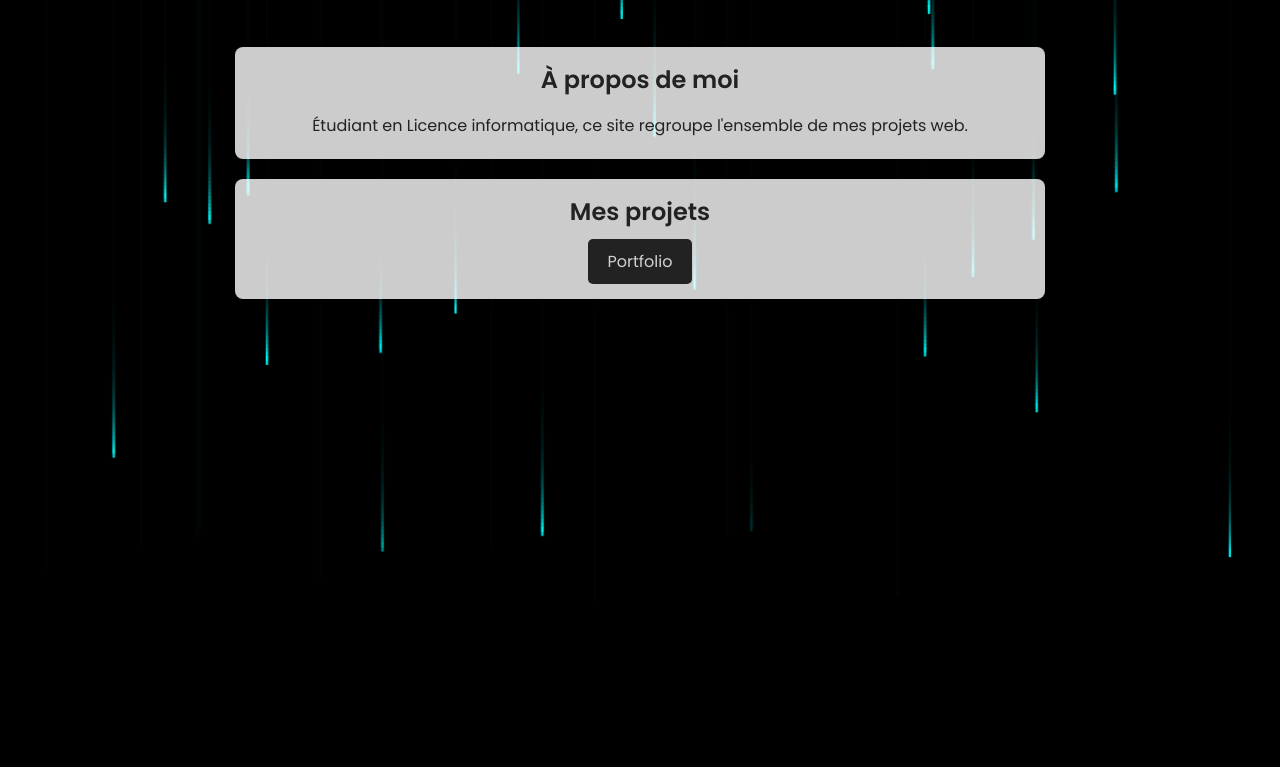
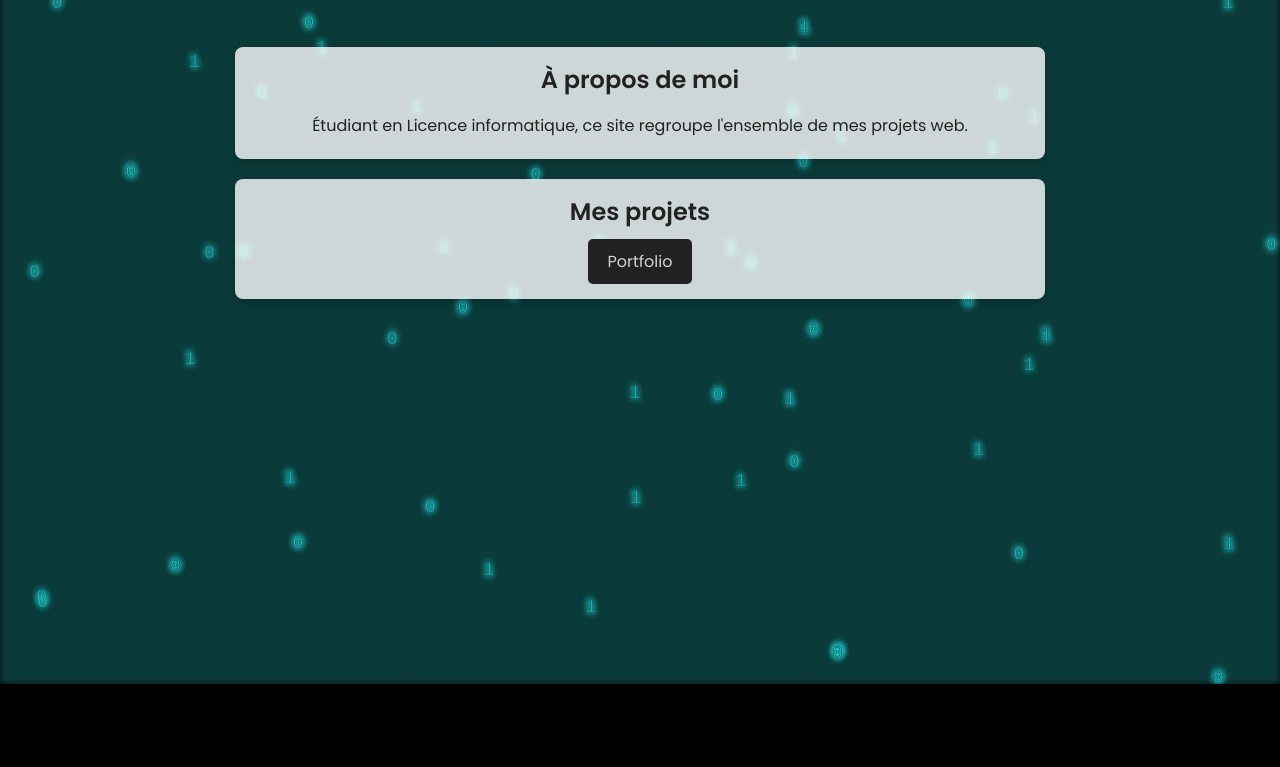
Before and after one commit to dpolutele/dpolutele.github.io, a plain HTML site: page index.html in a window 1280 px wide. Shown: the part 116-883 px from the top of the page. Drawn offline with Linux system fonts and the light colour scheme.

Commit message:
maj du site principal

```diff
--- a/script.js
+++ b/script.js
@@ -1,83 +1,103 @@
-var c = document.getElementById("canvas-club");
-var ctx = c.getContext("2d");
-var w = c.width = 1200;
-var h = c.height = 900;
-var clearColor = 'rgba(0, 0, 0, .1)';
-var max = 30;
+var canvas = document.getElementById("canvas-club");
+var ctx = canvas.getContext("2d");
+
+var w = canvas.width = window.innerWidth;
+var h = canvas.height = window.innerHeight;
+
+var max = 70; // un peu plus de gouttes pour densité
 var drops = [];
 
-// Détection mobile
 var isMobile = /Mobi|Android/i.test(navigator.userAgent);
+
+var mouse = { x: null, y: null, radius: 120 };
+
+window.addEventListener('mousemove', function(e) {
+    mouse.x = e.clientX;
+    mouse.y = e.clientY;
+});
 
 function random(min, max) {
     return Math.random() * (max - min) + min;
 }
 
-function O() {}
+function Drop() {
+    this.x = random(0, w);
+    this.y = random(-1000, 0);
+    this.speed = random(2, 5);  // plus rapide
+    this.value = Math.round(Math.random()); // 0 ou 1
+    this.size = isMobile ? 14 : 18;
+    this.alpha = random(0.5, 1);  // transparence variable
+    this.flicker = Math.random() < 0.1; // 10% de chances de flicker (clignoter)
+}
 
-O.prototype = {
-    init: function() {
-        this.x = random(0, w);
-        this.y = 0;
-        this.color = 'hsl(180, 100%, 50%)';
-        this.w = 2;
-        this.h = 1;
-        // Ralentir la vitesse verticale sur mobile
-        this.vy = isMobile ? random(1, 2) : random(4, 5);
-        this.vw = 3;
-        this.vh = 1;
-        this.size = isMobile ? 1.2 : 2;
-        this.hit = random(h * .8, h * .9);
-        this.a = 1;
-        this.va = .96;
-    },
-    draw: function() {
-        if (this.y > this.hit) {
-            // Suppression de l'effet bulle
-            this.init();
+Drop.prototype.draw = function() {
+    ctx.font = `${this.size}px monospace`;
+    // couleur avec alpha et glow
+    ctx.fillStyle = `hsla(180, 80%, 60%, ${this.alpha})`;
+    ctx.shadowColor = 'hsl(180, 100%, 60%)';
+    ctx.shadowBlur = 6;
+    ctx.fillText(this.value, this.x, this.y);
+
+    // contour sombre fin
+    ctx.strokeStyle = `hsla(180, 100%, 20%, ${this.alpha})`;
+    ctx.lineWidth = 1;
+    ctx.strokeText(this.value, this.x, this.y);
+
+    // flicker aléatoire : on éclaire ou pas
+    if(this.flicker && Math.random() < 0.3) {
+        ctx.fillStyle = `hsla(180, 100%, 80%, ${this.alpha})`;
+        ctx.fillText(this.value, this.x, this.y);
+    }
+};
+
+Drop.prototype.update = function() {
+    this.y += this.speed;
+
+    if (mouse.x && mouse.y) {
+        var dx = this.x - mouse.x;
+        var dy = this.y - mouse.y;
+        var dist = Math.sqrt(dx*dx + dy*dy);
+        if (dist < mouse.radius) {
+            this.x += dx > 0 ? 5 : -5;  // décalage plus marqué pour effet “repousse”
+            this.value = this.value === 0 ? 1 : 0;  // flip binaire au passage
+            this.alpha = 1;  // plus visible quand près de la souris
         } else {
-            ctx.fillStyle = this.color;
-            ctx.fillRect(this.x, this.y, this.size, this.size * (isMobile ? 3 : 5));
-        }
-    },
-    update: function() {
-        if (this.y < this.hit) {
-            this.y += this.vy;
-        } else {
-            this.init();
-        }
+            // alpha revient doucement vers une valeur aléatoire normale
+            this.alpha += (random(0.5, 1) - this.alpha) * 0.05;
         }
     }
 
-function resize() {
-    // Désactivé pour garder une taille fixe
-    // w = c.width = window.innerWidth;
-    // h = c.height = window.innerHeight;
+    if (this.y > h) {
+        this.y = random(-100, 0);
+        this.x = random(0, w);
+        this.value = Math.round(Math.random());
+        this.alpha = random(0.5, 1);
     }
 
+    if (this.x < 0) this.x = w;
+    if (this.x > w) this.x = 0;
+};
+
 function setup() {
-    for (var i = 0; i < max; i++) {
-        (function(j) {
-            setTimeout(function() {
-                var o = new O();
-                o.init();
-                drops.push(o);
-            }, j * 200)
-        }(i));
+    for (let i = 0; i < max; i++) {
+        drops.push(new Drop());
     }
 }
 
-function anim() {
-    ctx.fillStyle = clearColor;
+function animate() {
+    ctx.fillStyle = 'rgba(0, 0, 0, 0.7)'; // fond opaque plus sombre pour meilleur contraste
     ctx.fillRect(0, 0, w, h);
-    for (var i in drops) {
-        drops[i].draw();
-        drops[i].update();
-    }
-    requestAnimationFrame(anim);
+    drops.forEach(drop => {
+        drop.draw();
+        drop.update();
+    });
+    requestAnimationFrame(animate);
 }
 
-window.addEventListener("resize", resize);
+window.addEventListener('resize', () => {
+    w = canvas.width = window.innerWidth;
+    h = canvas.height = window.innerHeight;
+});
 
 setup();
-anim();
+animate();
--- a/style.css
+++ b/style.css
@@ -7,7 +7,7 @@
   width: 100vw;
   height: 100vh;
   z-index: -1;
-  pointer-events: none;
+  /*pointer-events: none;*/
 }
 
 body {
```
Lines whose indentation alone changed are shown as unchanged.
